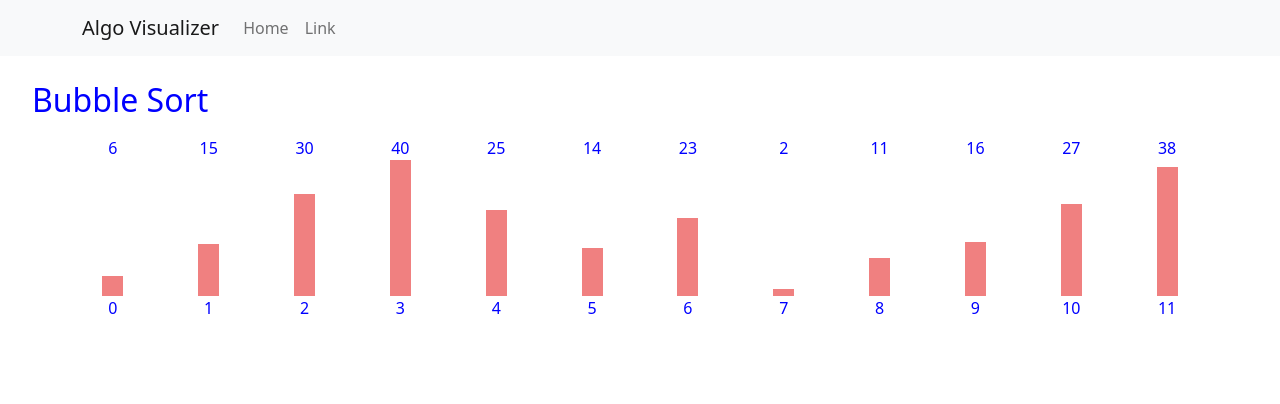
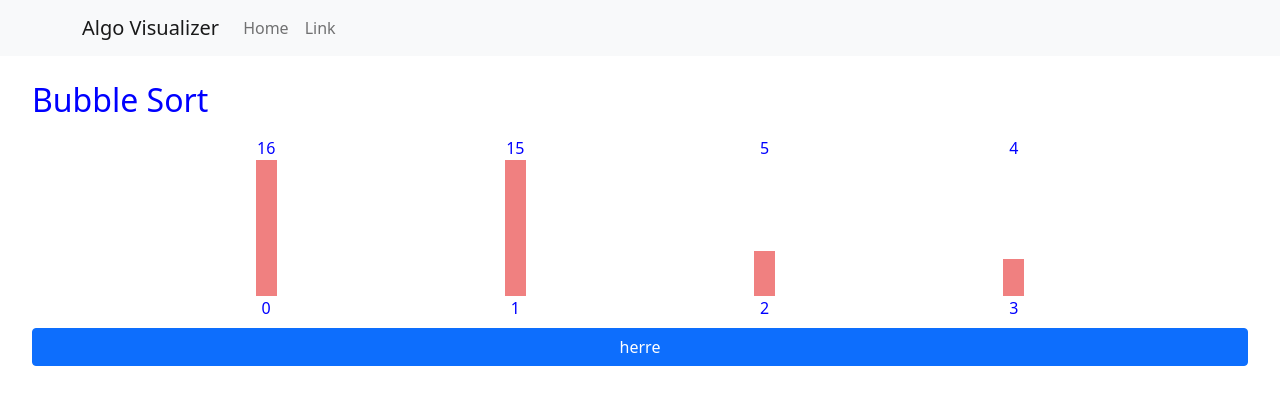
Before and after one commit to TejveerSingh13/Next-Algo-Visualizer, a Next.js app: page / in a window 1280 px wide. Shown: the top 404 px of the page. Built offline with nearby package versions, Linux system fonts and the light colour scheme.

Commit message:
Return value for bubble sorting Done

```diff
--- a/algorithms/sorting algo/bubblesort.js
+++ b/algorithms/sorting algo/bubblesort.js
@@ -1,20 +1,26 @@
 
 
 export const bubbleSort = (arr) => {
-    console.log('Algo Starts here!',arr)
+	const finalArray = []
+
+  console.log('Algo Starts here!',arr)
 	const swap = (arry, index) => {
 		[arry[index], arry[index + 1]] = [arry[index + 1], arry[index]]
-        // console.log('Algo Actual time array is changed',arr);
-
 		return arry
 	}
 	for (let i = arr.length -1 ; i >= 0; i--) {
 		for (let j = 0; j < i; j++) {
 			if(arr[j] > arr[j+1]) {
-                swap(arr,j)
-                console.log('Algo Actual time array is changed',arr);
-            }
+				swap(arr,j)
+			}
+			console.log('Algo inside second loop ',arr, j, j+1);
+			let data = {
+				array: arr,
+				index: j
+			}
+			finalArray.push(data)
 		}
 	}
-	return arr
+	console.log('Algo', finalArray);
+	return finalArray
 }
--- /dev/null
+++ b/components/SortingAlgoComponent/bubblesorting.js
@@ -0,0 +1,30 @@
+import { Button } from 'react-bootstrap'
+import { bubbleSort } from '../../algorithms/sorting algo/bubblesort'
+import { VisualContainer, RowContainer, ColContainer, BarContainer, BarIndicator } from './style'
+
+const BubbleSort = ({data}) => {
+
+  const sortFunction = () => bubbleSort(data)
+
+  return(
+    <VisualContainer>
+        <RowContainer>
+          {data.map((d, ind )=> {
+            const high = Math.round((d/15)*100)
+            return (
+            <ColContainer key={Math.random()}>
+              <div>{d}</div>
+              <BarContainer>
+                <BarIndicator height={`${high}%`} />
+              </BarContainer>
+              <div>{ind}</div>
+              {/* <div>i/j</div> */}
+            </ColContainer>
+            )})}
+        </RowContainer>
+        <Button onClick={sortFunction}>herre</Button>
+      </VisualContainer>
+  )
+}
+
+export default BubbleSort
--- /dev/null
+++ b/components/SortingAlgoComponent/style.js
@@ -0,0 +1,27 @@
+import styled from "styled-components";
+
+export const VisualContainer = styled.div`
+display: flex;
+flex-direction: column;
+`
+export const RowContainer = styled.div`
+display: flex;
+justify-content: space-evenly;
+margin-bottom: 8px;
+`
+export const ColContainer = styled.div`
+display: flex;
+flex-direction: column;
+min-width: 30px;
+align-items: center;
+`
+export const BarContainer = styled.div`
+height: 136px;
+width: 70%;
+display: flex;
+flex-direction: column-reverse;
+`
+export const BarIndicator = styled.div`
+background-color: lightcoral;
+height: ${props => props?.height}
+`
--- a/components/VisualilizationComponents/graphContainer.js
+++ b/components/VisualilizationComponents/graphContainer.js
@@ -1,28 +1,13 @@
-import { Container, AlgoTitle, VisualContainer, RowContainer, ColContainer, BarContainer, BarIndicator } from './style'
+import BubbleSort from '../SortingAlgoComponent/bubblesorting'
+import { Container, AlgoTitle } from './style'
 
-const GraphContainer = (props) => {
-  const data = [6, 15, 30, 40,25,14,23,2,11,16,27,38]
-  // const data = [6, 15, 300, 4]
+const GraphContainer = () => {
+  // const data = [6, 15, 30, 40,25,14,23,2,11,16,27,38]
+  const data = [16, 15, 5, 4]
   return(
     <Container>
       <AlgoTitle>Bubble Sort</AlgoTitle>
-      <VisualContainer>
-        <RowContainer>
-          {data.map((d, ind )=> {
-            const high = Math.round((d/40)*100)
-            return (
-            <ColContainer key={Math.random()}>
-              <div>{d}</div>
-              <BarContainer>
-                <BarIndicator height={`${high}%`} />
-              </BarContainer>
-              <div>{ind}</div>
-              {/* <div>i/j</div> */}
-            </ColContainer>
-            )})}
-        </RowContainer>
-      </VisualContainer>
-      {props.children}
+      <BubbleSort data={data}/>
     </Container>
   )
 }
--- a/components/VisualilizationComponents/style.js
+++ b/components/VisualilizationComponents/style.js
@@ -14,28 +14,3 @@ export const AlgoTitle = styled.div`
   line-height: 24px;
   margin-bottom: 24px;
 `
-export const VisualContainer = styled.div`
-  display: flex;
-  flex-direction: column;
-`
-export const RowContainer = styled.div`
-  display: flex;
-  justify-content: space-evenly;
-  margin-bottom: 8px;
-`
-export const ColContainer = styled.div`
-  display: flex;
-  flex-direction: column;
-  min-width: 30px;
-  align-items: center;
-`
-export const BarContainer = styled.div`
-  height: 136px;
-  width: 70%;
-  display: flex;
-  flex-direction: column-reverse;
-`
-export const BarIndicator = styled.div`
-  background-color: lightcoral;
-  height: ${props => props?.height}
-`
--- a/pages/index.js
+++ b/pages/index.js
@@ -1,20 +1,13 @@
 import { Fragment } from "react";
 import NavigationBar from "../components/navbar";
-import { bubbleSort } from "../algorithms/sorting algo/bubblesort";
-import { Button } from "react-bootstrap";
 import GraphContainer from "../components/VisualilizationComponents/graphContainer";
 
 export default function Home() {
 
-  const array = [6, 15, 3, 4]
-  const sortFunction = () => bubbleSort(array)
-
   return (
     <Fragment>
       <NavigationBar />
-      <GraphContainer>
-        {/* <Button onClick={sortFunction} size="sm">Click to Execute</Button> */}
-      </GraphContainer>
+      <GraphContainer />
     </Fragment>
   )
 }
```
